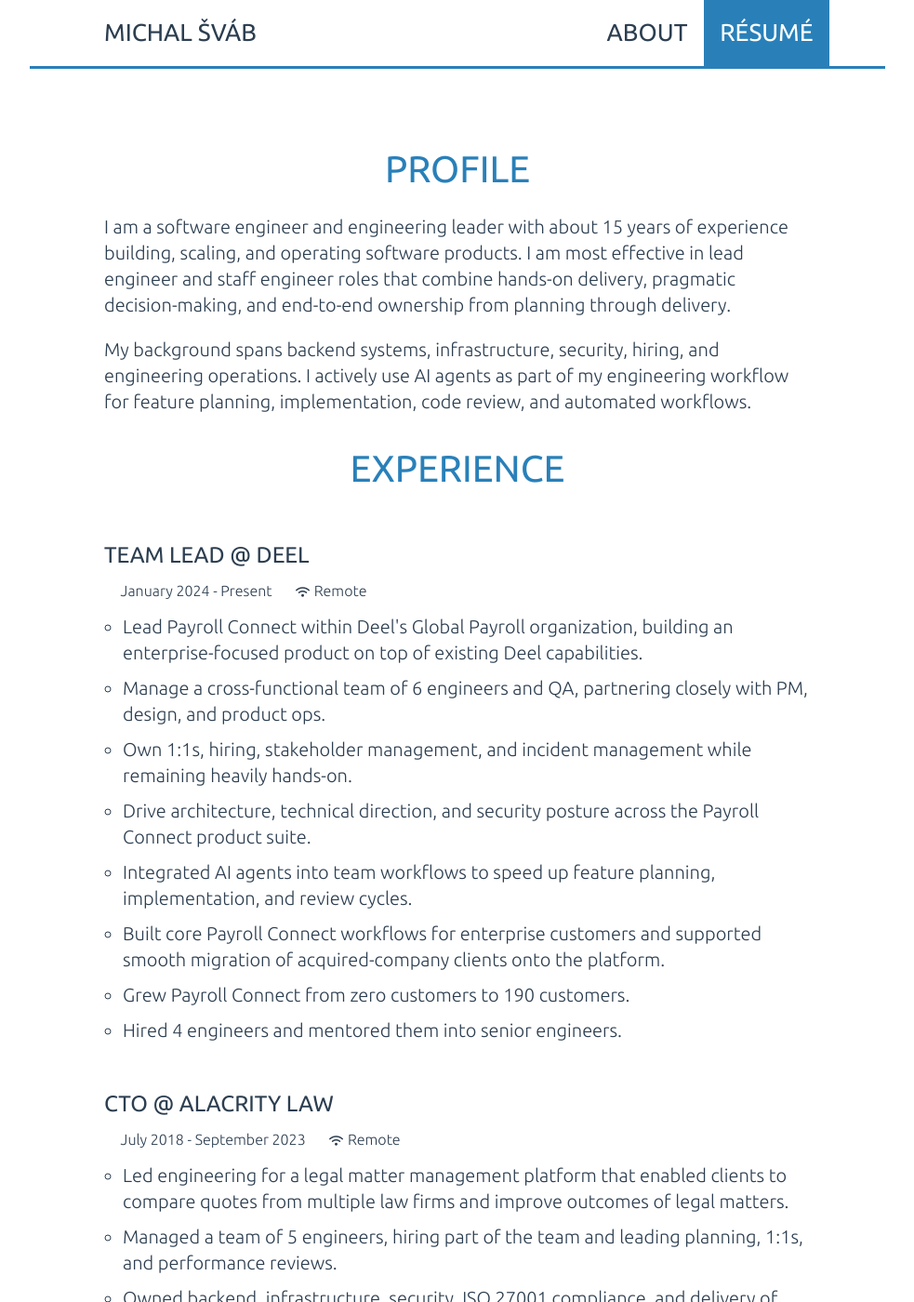
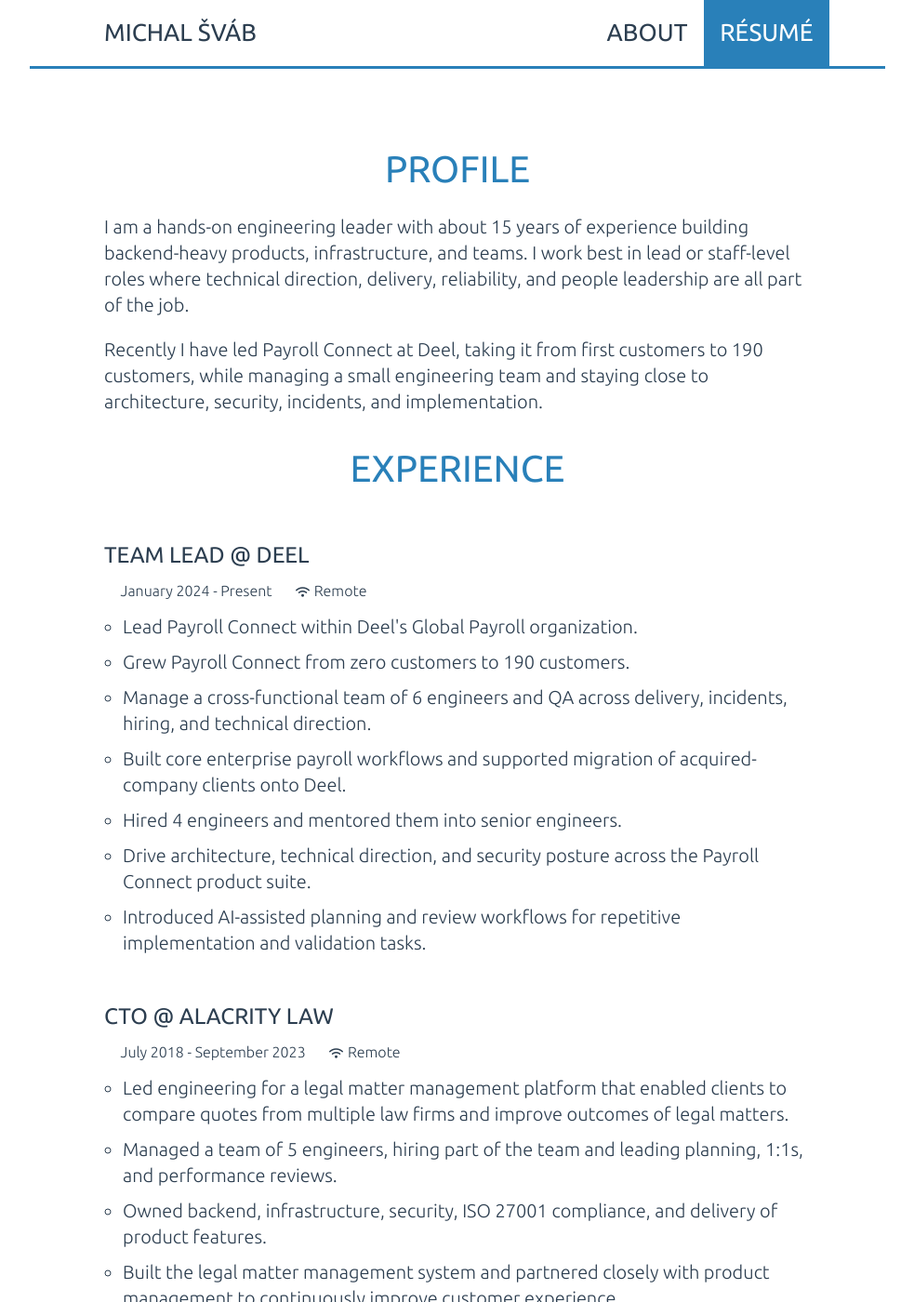
Before and after one commit to msvab/msvab.github.io, a Jekyll site: the page built from resume.html, in a window 1280 px wide and 1400 px high. Shown: the whole window at 93% size, without its empty margins (148-1131 px from the left). Built offline with Jekyll 4.4.1, drawn with Linux system fonts in a browser that asks for light colours.

Commit message:
Tighten resume positioning

```diff
--- a/resume.html
+++ b/resume.html
@@ -18,11 +18,11 @@
 
 <section>
   <h2 class="text-center">Profile</h2>
-  <p>I am a software engineer and engineering leader with about 15 years of experience building, scaling, and operating software products. I am most
-    effective in lead engineer and staff engineer roles that combine hands-on delivery, pragmatic decision-making, and end-to-end
-    ownership from planning through delivery.</p>
-  <p>My background spans backend systems, infrastructure, security, hiring, and engineering operations. I actively use AI agents
-    as part of my engineering workflow for feature planning, implementation, code review, and automated workflows.</p>
+  <p>I am a hands-on engineering leader with about 15 years of experience building backend-heavy products, infrastructure, and
+    teams. I work best in lead or staff-level roles where technical direction, delivery, reliability, and people leadership are
+    all part of the job.</p>
+  <p>Recently I have led Payroll Connect at Deel, taking it from first customers to 190 customers, while managing a small
+    engineering team and staying close to architecture, security, incidents, and implementation.</p>
 </section>
 
 <section>
@@ -32,14 +32,13 @@
   <div class="job-detail">
     <p>January 2024 - Present &nbsp;&nbsp;&nbsp; <span class="fas fa-wifi"></span>Remote</p>
     <ul>
-      <li>Lead Payroll Connect within Deel's Global Payroll organization, building an enterprise-focused product on top of existing Deel capabilities.</li>
-      <li>Manage a cross-functional team of 6 engineers and QA, partnering closely with PM, design, and product ops.</li>
-      <li>Own 1:1s, hiring, stakeholder management, and incident management while remaining heavily hands-on.</li>
+      <li>Lead Payroll Connect within Deel's Global Payroll organization.</li>
+      <li>Grew Payroll Connect from zero customers to 190 customers.</li>
+      <li>Manage a cross-functional team of 6 engineers and QA across delivery, incidents, hiring, and technical direction.</li>
+      <li>Built core enterprise payroll workflows and supported migration of acquired-company clients onto Deel.</li>
+      <li>Hired 4 engineers and mentored them into senior engineers.</li>
       <li>Drive architecture, technical direction, and security posture across the Payroll Connect product suite.</li>
-      <li>Integrated AI agents into team workflows to speed up feature planning, implementation, and review cycles.</li>
-      <li>Built core Payroll Connect workflows for enterprise customers and supported smooth migration of acquired-company clients onto the platform.</li>
-      <li>Grew Payroll Connect from zero customers to 190 customers.</li>
-      <li>Hired 4 engineers and mentored them into senior engineers.</li>
+      <li>Introduced AI-assisted planning and review workflows for repetitive implementation and validation tasks.</li>
     </ul>
   </div>
 
```
